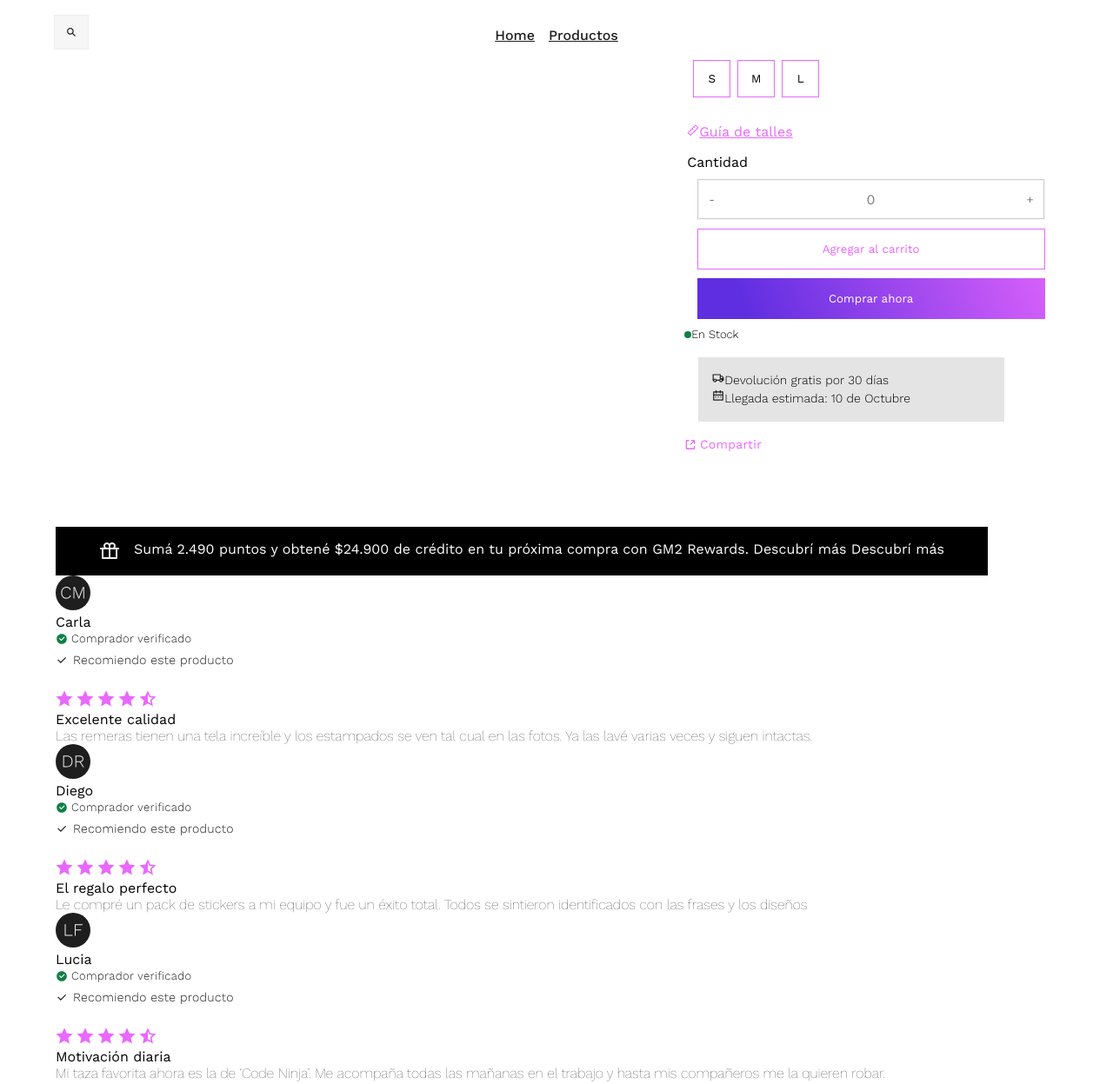
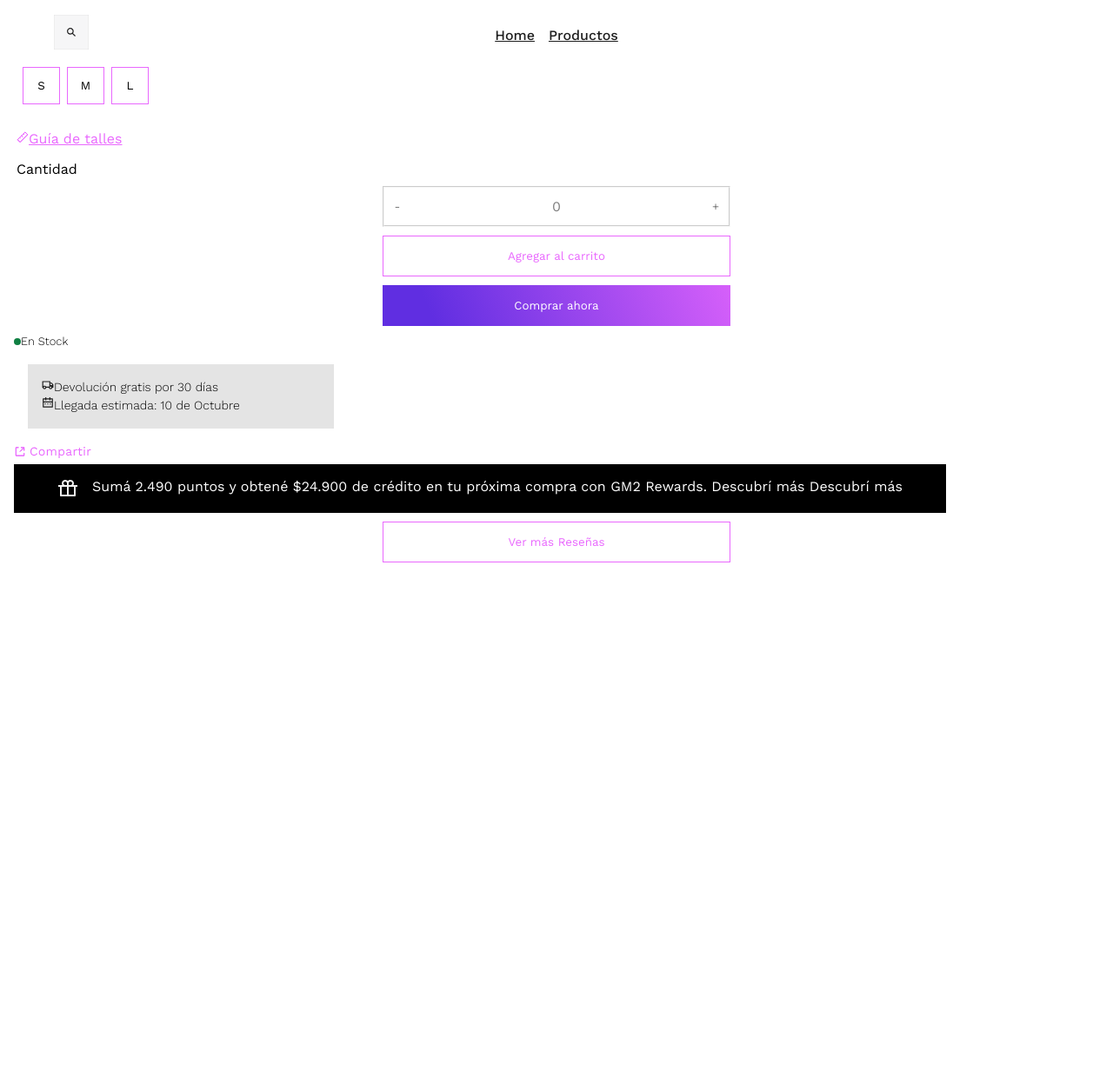
Before and after one commit to matiasBudani-gm2dev/TP-Integrador-1, a plain HTML site: page pages/product-detail.html in a window 1280 px wide. Shown: the part 133-1380 px from the top of the page at 87% size. After the commit the page ends 800 px from the top, so only its background shows below. Drawn offline with nearby package versions, Linux system fonts and the light colour scheme; no server answers; files whose address does not match are found by name.

Commit message:
final commit

```diff
--- a/pages/product-detail.html
+++ b/pages/product-detail.html
@@ -159,56 +159,7 @@
 
             <div id="rate-product"></div>
             <div id="review-product"></div>
-       <div class="client-review">
-  <img src="../assets/carlaM.svg" alt="Carla" class="client-photo">
-  <div class="client-info">
-    <div>
-      <p>Carla</p>
-      <img src="../assets/verifiedBuyer.svg" alt="Verificado" class="verified">
-    </div>
-  </div>
-  <img src="../assets/recommend.svg" alt="Recomienda" class="recommend">
-</div>
-<div class="rating-comments">
-  <img src="/assets/Rating wrapper.png" alt="">
-</div>
-<div>
-  Excelente calidad
-</div>
-<p class="p-comments">
-  Las remeras tienen una tela increíble y los estampados se ven tal cual en las fotos. Ya las lavé varias veces y siguen intactas.</p>
-<div class="client-review">
-  <img src="../assets/diegoR.svg" alt="Diego" class="client-photo">
-  <div class="client-info">
-    <p>Diego</p>
-    <img src="../assets/verifiedBuyer.svg" alt="Verificado" class="verified">
-  </div>
-  <img src="../assets/recommend.svg" alt="Recomienda" class="recommend">
-</div>
-<div class="rating-comments">
-  <img src="/assets/Rating wrapper.png" alt="">
-</div>
-<div>
-  El regalo perfecto
-</div>
-<p class="p-comments">
-  Le compré un pack de stickers a mi equipo y fue un éxito total. Todos se sintieron identificados con las frases y los diseños</p>
-<div class="client-review">
-  <img src="../assets/luciaF.svg" alt="Lucia" class="client-photo">
-  <div class="client-info">
-    <p>Lucia</p>
-    <img src="../assets/verifiedBuyer.svg" alt="Verificado" class="verified">
-  </div>
-  <img src="../assets/recommend.svg" alt="Recomienda" class="recommend">
-</div>
-<div class="rating-comments">
-  <img src="/assets/Rating wrapper.png" alt="">
-</div>
-<div>
-  Motivación diaria
-</div>
-<p class="p-comments">
- Mi taza favorita ahora es la de ‘Code Ninja’. Me acompaña todas las mañanas en el trabajo y hasta mis compañeros me la quieren robar.</p>
+     <div id="clients-container"></div>
   <div class="reviews-btn-div">
    <button class="reviews-btn">Ver más Reseñas</button>
   </div>
--- a/scripts/product-detail.js
+++ b/scripts/product-detail.js
@@ -74,7 +74,6 @@ buttons.forEach((btn) => {
     btn.classList.add("active");
     const selectedLetter = btn.textContent;
     const selectedWord = sizeMap[selectedLetter];
-    const selected = btn.textContent;
     selectedSizeText.textContent = `Talle ${selectedWord}`;
   });
 });
--- a/styles/productDetailing.css
+++ b/styles/productDetailing.css
@@ -251,7 +251,13 @@ main {
     width: 80px;
     margin: 10px 0 0 0;
   }
-
+  #products {
+    position: relative;
+    top: 10px;
+    left: 170px;
+    z-index: 10;
+    width: 40px;
+  }
   .rating-comments {
     margin-top: 20px;
   }
@@ -264,6 +270,9 @@ main {
     left: 250px;
     z-index: 10;
     width: 40px;
+  }
+  #products {
+    position: relative;
   }
 }
 #zoomImg {
@@ -291,24 +300,3 @@ main {
 .pD-right-btn {
   display: none;
 }
-#Breadcrumbs {
-  display: flex;
-  flex-direction: row;
-  padding-bottom: 80px;
-  gap: 1rem;
-}
-#info-product {
-  display: flex;
-  flex-direction: column;
-  flex: 1;
-}
-#photo-product {
-  display: flex;
-  flex: 0 0 60%; /* el bloque con la imagen ocupa 60% */
-  object-fit: cover;
-  justify-content: center;
-}
-main {
-  padding-left: 64px;
-  padding-right: 64px;
-}
```
